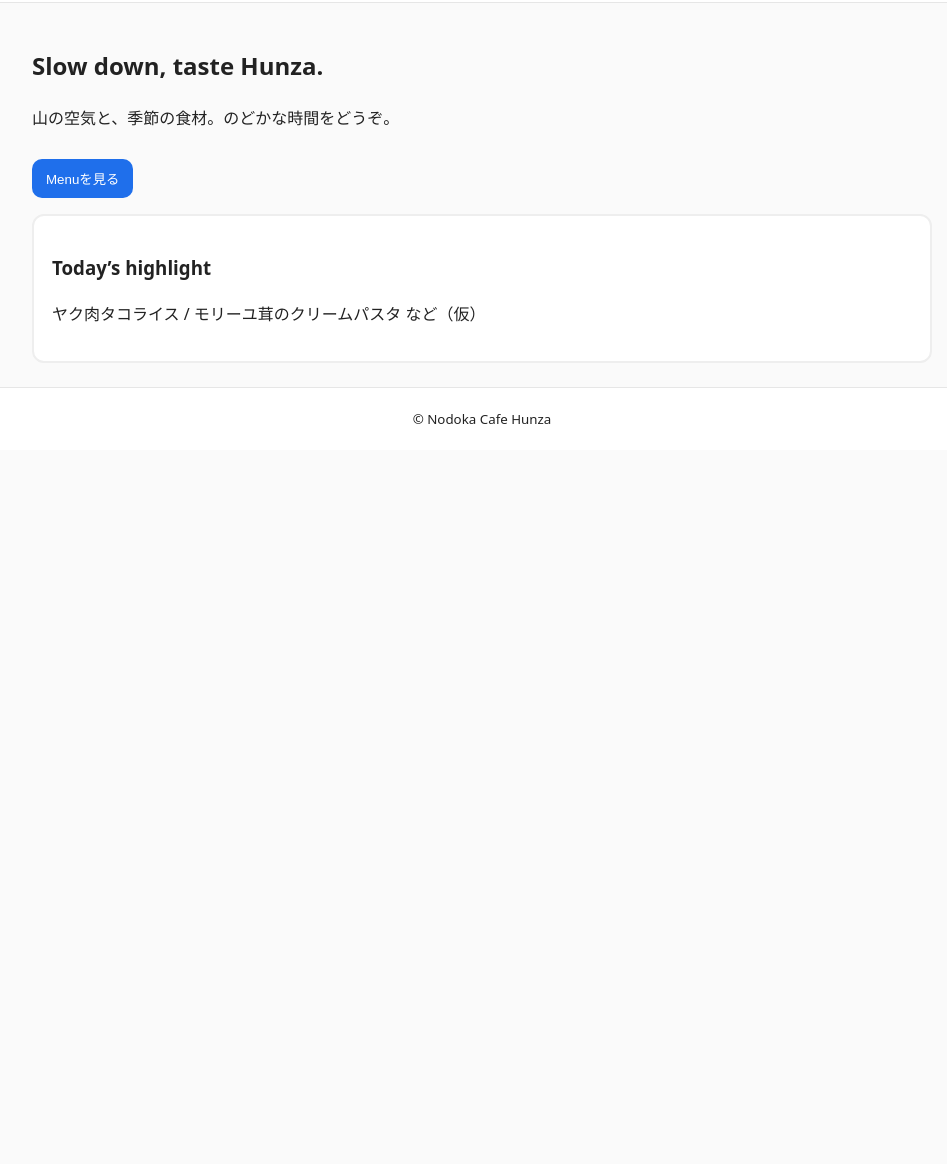
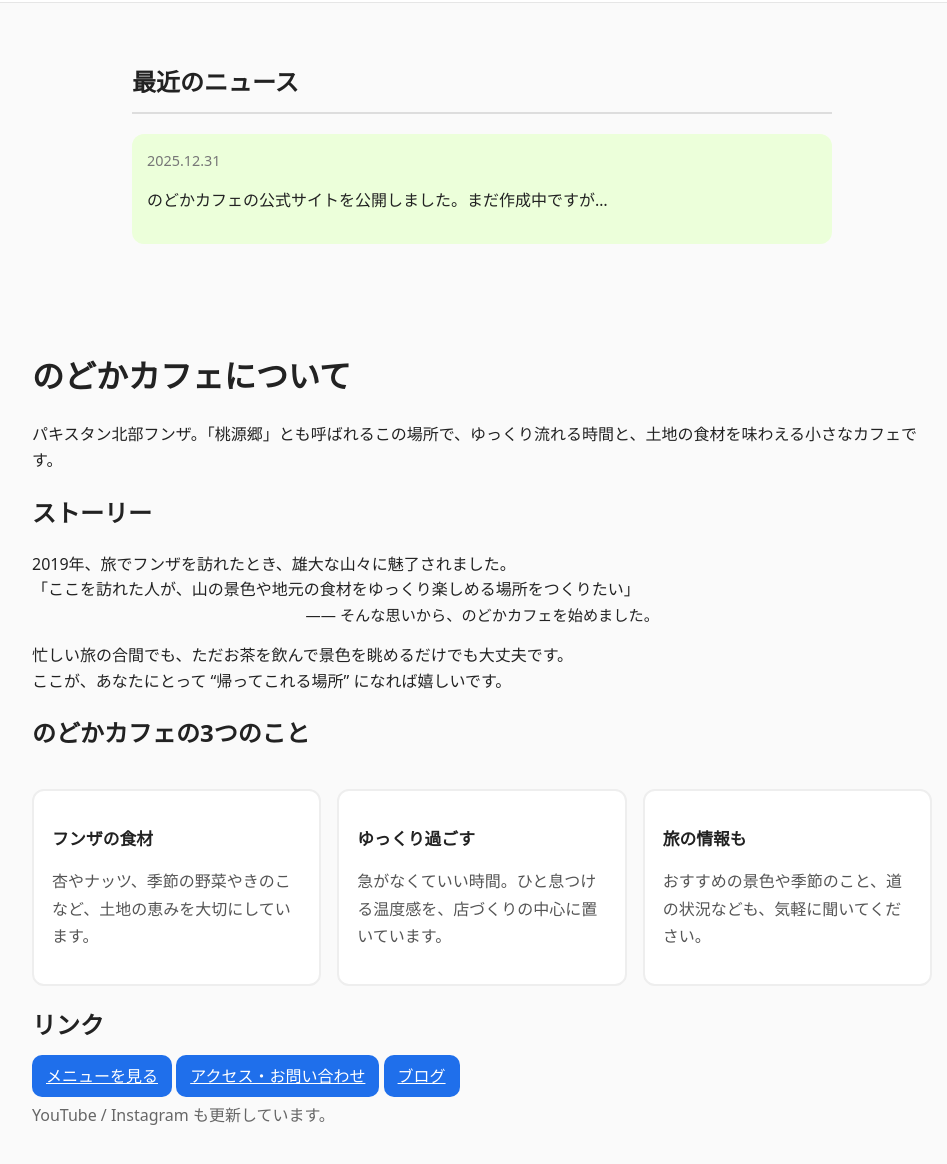
Before and after one commit to nodoka-cafe-hunza/nodoka-cafe-site, a plain HTML site: page jp/index.html in a window 1280 px wide. Shown: the part 632-1796 px from the top of the page, without its empty margins (158-1105 px from the left). Before the commit the page ends 1082 px from the top, so only its background shows below. Drawn offline with Linux system fonts and the light colour scheme.

Commit message:
Integrate about content into index and update layout

```diff
--- a/jp/index.html
+++ b/jp/index.html
@@ -7,6 +7,8 @@
   <title>Nodoka Cafe Hunza</title>
   <link rel="stylesheet" href="../style.css" />
 </head>
+
+
 
 <body>
   <section class="hero">
@@ -23,21 +25,78 @@
     </nav>
   </header>
 
-  <main class="container">
+<section class="news">
+  <h2>最近のニュース</h2>
 
-      <h2>Slow down, taste Hunza.</h2>
-      <p>山の空気と、季節の食材。のどかな時間をどうぞ。</p>
-      <button class="btn">Menuを見る</button>
+ <div class="news-list">
+  <article class="news-item">
+    <time datetime="2025-01-01">2025.12.31</time>
+    <p>のどかカフェの公式サイトを公開しました。まだ作成中ですが…</p>
+  </article>
+
+<!-- ここにどんどん追加 -->
+</div>
+</section>
+
+ <main class="container">
+    <h1 class="page-title">のどかカフェについて</h1>
+    <p class="lead">
+      パキスタン北部フンザ。「桃源郷」とも呼ばれるこの場所で、ゆっくり流れる時間と、土地の食材を味わえる小さなカフェです。
+    </p>
+
+    <section class="section">
+      <h2>ストーリー</h2>
+      <div class="story">
+        <p>
+          2019年、旅でフンザを訪れたとき、雄大な山々に魅了されました。<br>
+          「ここを訪れた人が、山の景色や地元の食材をゆっくり楽しめる場所をつくりたい」<br>
+           <span class="quote-indent">—— そんな思いから、のどかカフェを始めました。</span>
+        </p>
+        <p>
+          忙しい旅の合間でも、ただお茶を飲んで景色を眺めるだけでも大丈夫です。<br>
+          ここが、あなたにとって “帰ってこれる場所” になれば嬉しいです。
+        </p>
+      </div>
     </section>
 
-    <section class="card">
-      <h3>Today’s highlight</h3>
-      <p>ヤク肉タコライス / モリーユ茸のクリームパスタ など（仮）</p>
+    <section class="section">
+      <h2>のどかカフェの3つのこと</h2>
+      <div class="cards three">
+        <div class="card">
+          <h3>フンザの食材</h3>
+          <p>杏やナッツ、季節の野菜やきのこなど、土地の恵みを大切にしています。</p>
+        </div>
+        <div class="card">
+          <h3>ゆっくり過ごす</h3>
+          <p>急がなくていい時間。ひと息つける温度感を、店づくりの中心に置いています。</p>
+        </div>
+        <div class="card">
+          <h3>旅の情報も</h3>
+          <p>おすすめの景色や季節のこと、道の状況なども、気軽に聞いてください。</p>
+        </div>
+      </div>
+    </section>
+
+    <section class="section">
+      <h2>リンク</h2>
+      <div class="links">
+        <a class="btn primary" href="menu.html">メニューを見る</a>
+        <a class="btn" href="access-contact.html">アクセス・お問い合わせ</a>
+        <a class="btn" href="blog.html">ブログ</a>
+      </div>
+      <p style="color:#666; margin-top:12px; line-height:1.7;">
+        YouTube / Instagram も更新しています。
+      </p>
     </section>
   </main>
 
-  <footer class="site-footer">
-    <small>© Nodoka Cafe Hunza</small>
-  </footer>
-</body>
-</html>
+
+
+  <script>
+  const pos = sessionStorage.getItem('scrollY');
+  if (pos) window.scrollTo(0, pos);
+
+  window.addEventListener('beforeunload', () => {
+    sessionStorage.setItem('scrollY', window.scrollY);
+  });
+</script>
--- a/style.css
+++ b/style.css
@@ -22,6 +22,9 @@
   display: flex;
   justify-content: center;
   gap: 60px;
+ flex-wrap: nowrap;      /* 折り返さない */
+  overflow: hidden;       /* はみ出したら切る */
+  white-space: nowrap;    /* 文字を折り返さない */
 }
 
 .nav a{display: inline-block;
@@ -34,6 +37,76 @@
   transition: background 0.2s ease, color 0.2s ease;
 }
 
+.news {
+  max-width: 700px;
+  margin: 60px auto;
+  padding: 0 20px;
+}
+
+.news h2 {
+  font-size: 1.5rem;
+  border-bottom: 2px solid #ddd;
+  padding-bottom: 10px;
+  margin-bottom: 20px;
+}
+
+.news-list {
+  max-height: 250px;       /* ← 高さ固定 */
+  overflow-y: auto;        /* ← 縦スクロール */
+  padding-right: 10px;     /* スクロールバー分の余白 */
+  background-color: #ecffda;
+  padding: 15px;
+  border-radius: 12px;
+}
+
+.news-item {
+  margin-bottom: 15px;
+  line-height: 1.6;
+}
+
+.news-item time {
+  font-size: 0.9rem;
+  color: #777;
+  display: block;
+}
+
+.quote-indent {
+  display: block;
+  margin-left: 18em;
+  font-size: 0.95em;
+}
+
+
+.card {
+  border: 1px solid #eee;
+  border-radius: 14px;
+  padding: 16px;
+}
+
+.card h3 {
+  font-size: 1.05rem;
+  margin-bottom: 6px;
+}
+
+.card p {
+  color: #555;
+  line-height: 1.7;
+}
+
+.cards {
+  display: grid;
+  gap: 16px;
+}
+
+/* 3列カード（Aboutなど） */
+.cards.three {
+  grid-template-columns: repeat(3, 1fr);
+}
+
+/* 2列カード（将来用） */
+.cards.two {
+  grid-template-columns: repeat(2, 1fr);
+}
 
 
 /* 全体の基本 */
```
Also changed, not shown: jp/about.html (deleted), 2 other files.
